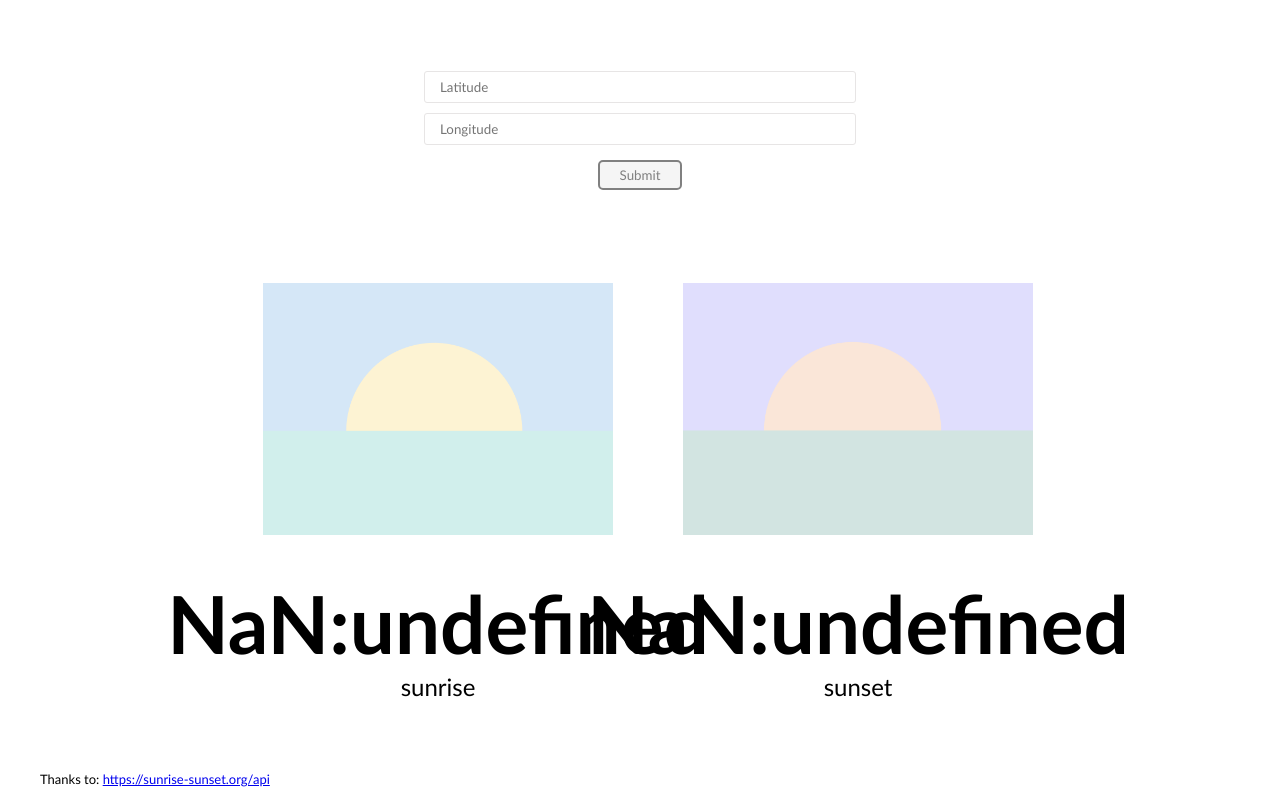
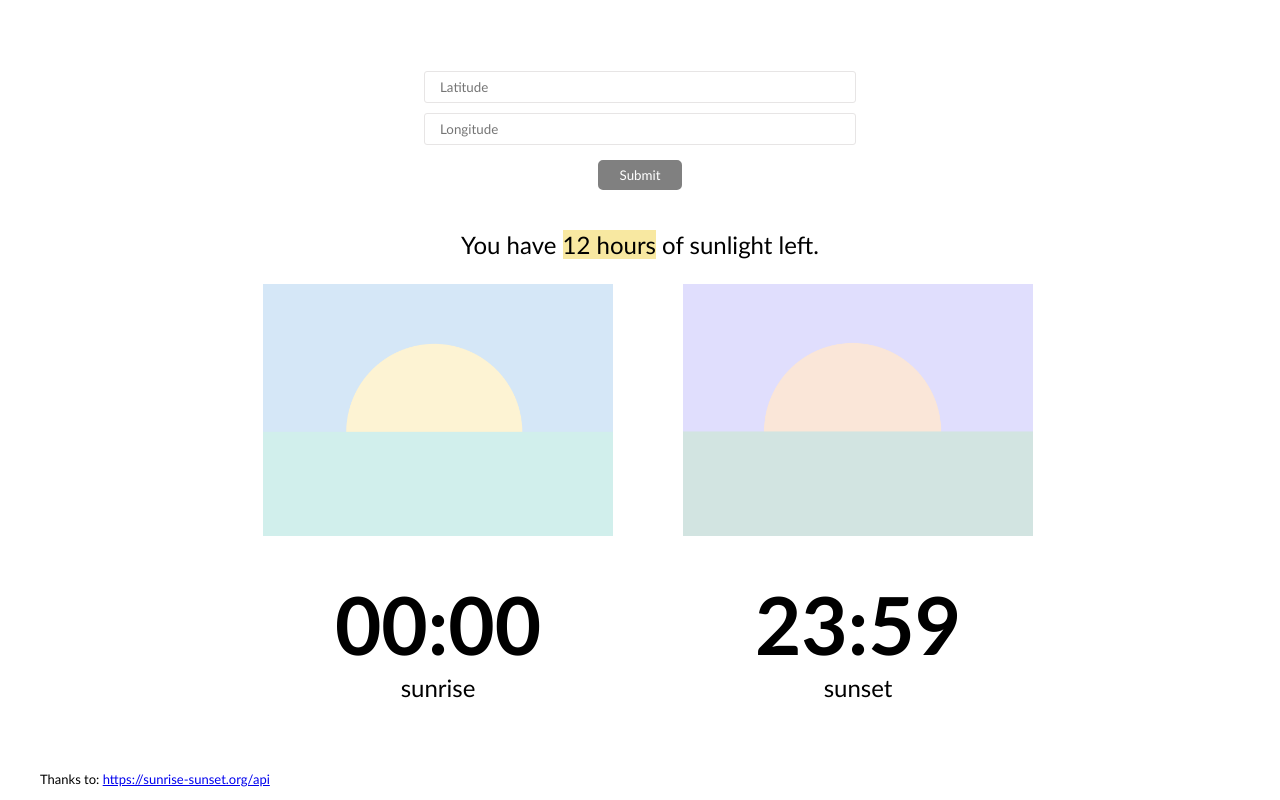
Before and after one commit to niamhbrockbank/sunrise-sunset, a React (Create React App) app: page / in a window 1280 px wide. Built offline with nearby package versions, Linux system fonts and the light colour scheme; no server answers.

Commit message:
Add sun time remaining

```diff
--- a/src/components/Footer.tsx
+++ b/src/components/Footer.tsx
@@ -1,4 +1,5 @@
 export default function Footer(): JSX.Element {
+  //TODO: Format so doesn't overlap with results ever
   return (
     <p id="footer">
       Thanks to:{" "}
--- a/src/components/Results.tsx
+++ b/src/components/Results.tsx
@@ -9,7 +9,7 @@ interface IProps {
 
 export default function Results({ location }: IProps): JSX.Element {
   const [results, setResults] = useState<IResults>({
-    results: { sunrise: "searching", sunset: "searching" },
+    results: { sunrise: "0:00 AM", sunset: "11:59" },
   });
 
   const { latitude, longitude } = location;
@@ -31,10 +31,18 @@ export default function Results({ location }: IProps): JSX.Element {
   //TODO: convert to current time zone (all in UTC need to include BST)
   const sunriseFormatted = formatTime(sunrise);
   const sunsetFormatted = formatTime(sunset);
-  const current = moment().format("HH:mm");
-  console.log(current);
+
+  const sunTimeRemaing = moment(sunsetFormatted, "HH:mm").fromNow()
 
   return (
+    <>
+    <div id='sun_remaining'>
+      {sunTimeRemaing.includes("ago") ?
+        <p>Sunset was <mark>{sunTimeRemaing}</mark>.</p>
+        :
+        <p>You have <mark>{sunTimeRemaing.slice(2)}</mark> of sunlight left.</p>
+      }
+    </div>
     <div className="results">
       <div className="sun_time">
         <img className="sun_image" src="./sunrise.png" alt="sunrise" />
@@ -48,5 +56,6 @@ export default function Results({ location }: IProps): JSX.Element {
         <p className="time_description">sunset</p>
       </div>
     </div>
+    </>
   );
 }
--- a/src/styles.css
+++ b/src/styles.css
@@ -27,21 +27,33 @@ input {
 #submit_button {
   margin-top: 10px;
   padding: 5px 20px;
-  background-color: whitesmoke;
-  color: grey;
+  background-color: grey;
+  color: white;
   border: 2px solid grey;
   border-radius: 5px;
 }
 
 #submit_button:hover {
-  background-color: grey;
-  color: white;
+  background-color: rgb(106, 103, 103);
+  border: 2px solid rgb(106, 103, 103);
+}
+
+#sun_remaining{
+  display: block;
+  text-align: center;
+  margin-top: 40px;
+  margin-bottom: 30px;
+  font-size: x-large;
+}
+
+mark{
+  background-color: rgb(248, 232, 161);
 }
 
 .results {
   display: flex;
   width: 100vw;
-  height: 70vh;
+  height: 48vh;
   justify-content: center;
   align-items: center;
 }
```
